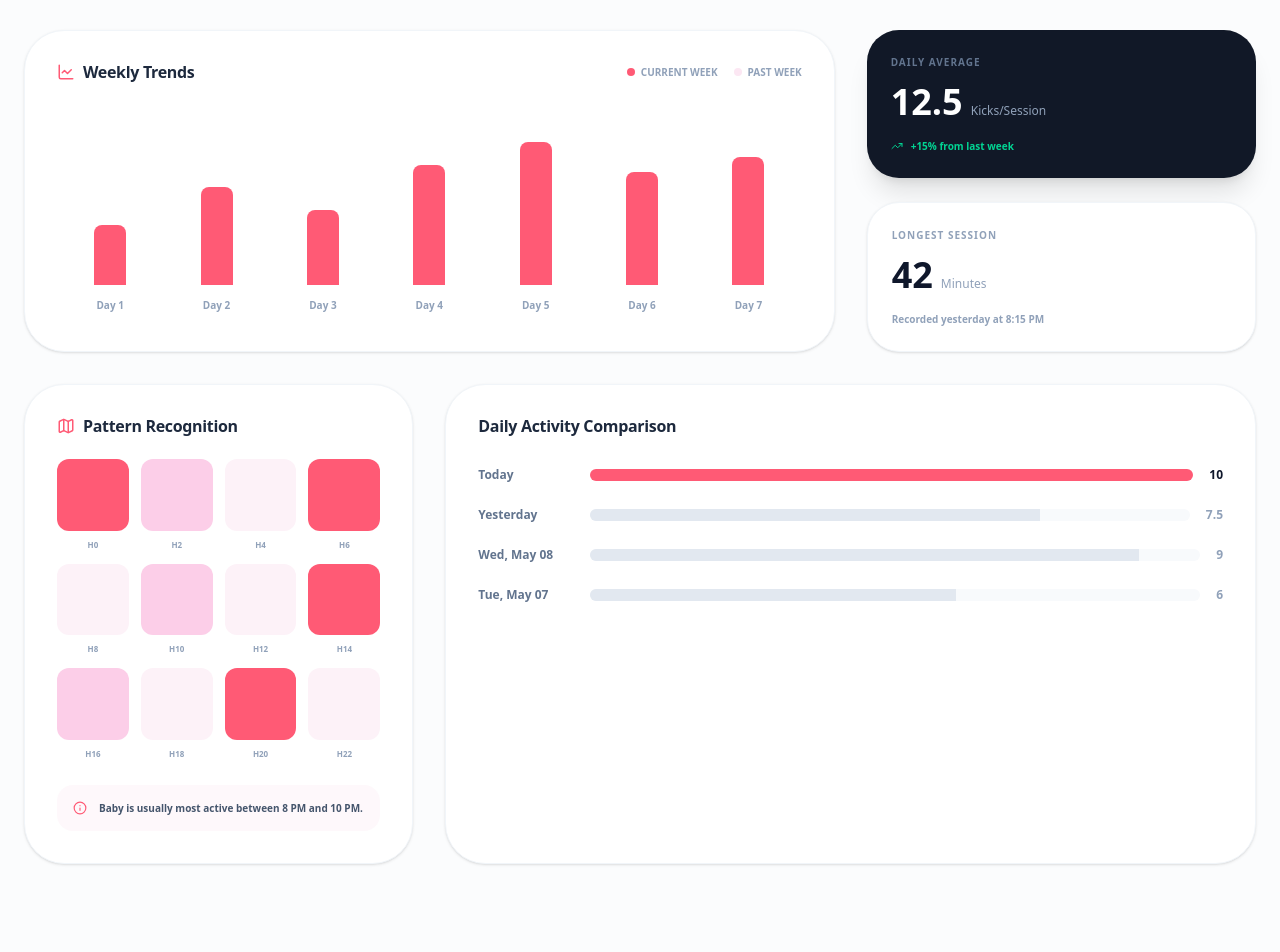
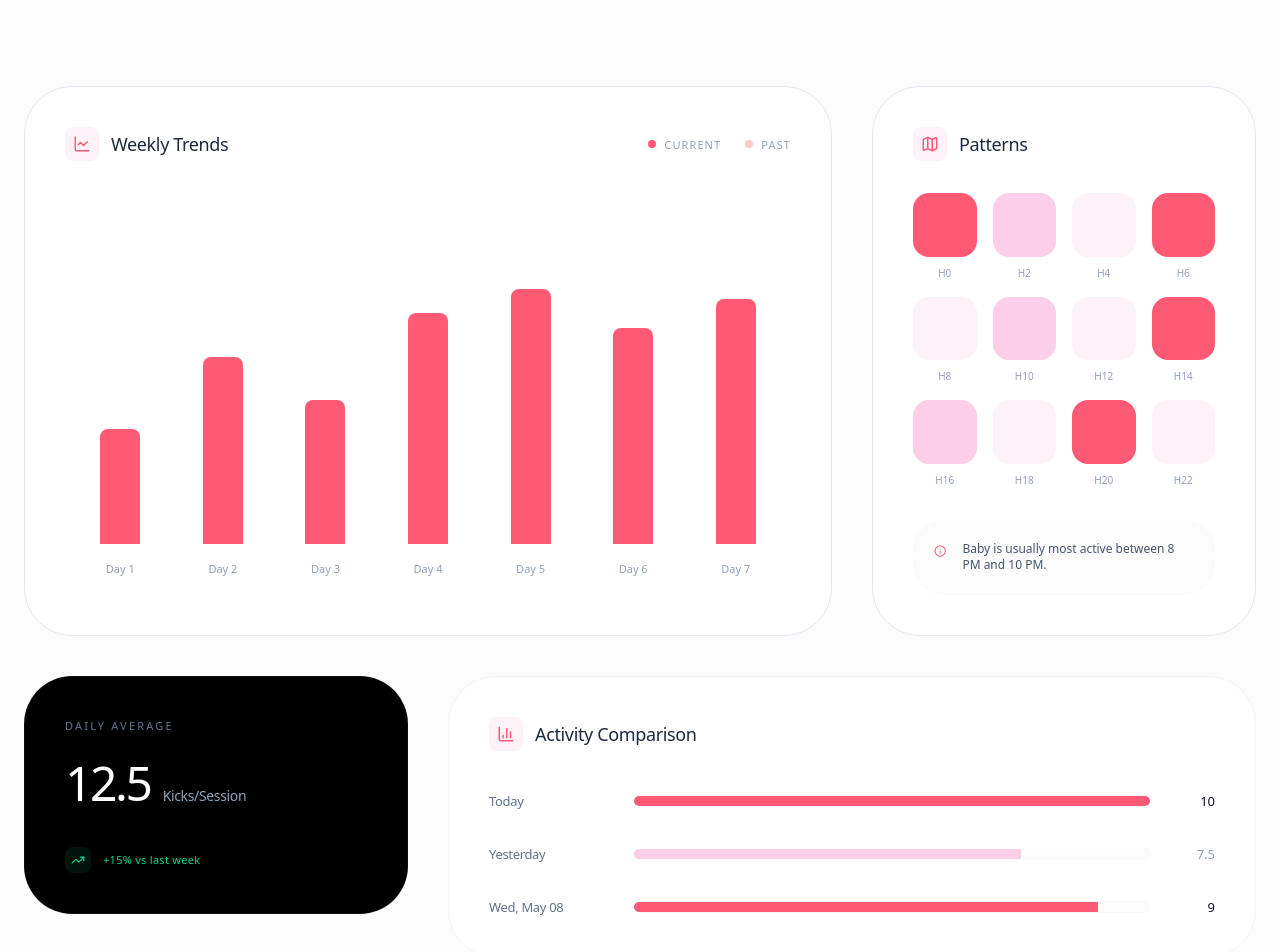
Before and after one commit to Tushardesaiii/Bump-Kicks-Landing, a Next.js app: page /features/fetal-movement-tracker in a window 1280 px wide. Shown: the part 1340-2292 px from the top of the page. Built offline with nearby package versions, Linux system fonts and the light colour scheme.

Commit message:
finishing

```diff
--- a/app/features/fetal-movement-tracker/page.jsx
+++ b/app/features/fetal-movement-tracker/page.jsx
@@ -2,7 +2,7 @@
 
 import { motion } from 'framer-motion';
 import React from 'react';
-import { Activity, BarChart3, PieChart, LineChart, Layout, Waves, Heart, CheckCircle2, TrendingUp, Calendar, Info, Map } from 'lucide-react';
+import { Activity, BarChart3, PieChart, LineChart, Layout, Waves, Heart, CheckCircle2, TrendingUp, Calendar, Info, Map ,Clock } from 'lucide-react';
 
 const appleStoreBadge = "https://upload.wikimedia.org/wikipedia/commons/3/3c/Download_on_the_App_Store_Badge.svg";
 const googlePlayBadge = "https://upload.wikimedia.org/wikipedia/commons/7/78/Google_Play_Store_badge_EN.svg";
@@ -83,148 +83,178 @@ export default function FetalMovementTrackerPage() {
       </section>
 
      {/* Unique UI Showcase Section */}
-      <section className="py-24 bg-slate-50/50 overflow-hidden">
+<section className="py-24 bg-[#FCFCFD] overflow-hidden">
   <div className="max-w-7xl mx-auto px-6">
-          <div className="text-center mb-20">
-            <h2 className="text-4xl font-bold text-slate-900 mb-4">Interactive Movement Insights</h2>
-            <p className="text-slate-500 max-w-2xl mx-auto">Beautifully designed analytics focused on trend visualization and movement patterns.</p>
+    <div className="text-center mb-24">
+      <h2 className="text-4xl font-light text-slate-900 mb-6 tracking-tight">Interactive Movement Insights</h2>
+      <p className="text-slate-500 max-w-xl mx-auto text-lg leading-relaxed font-light">Beautifully designed analytics focused on trend visualization and movement patterns.</p>
     </div>
 
-          <div className="grid grid-cols-1 md:grid-cols-2 lg:grid-cols-3 gap-8">
+    <div className="grid grid-cols-1 md:grid-cols-2 lg:grid-cols-3 gap-10">
 
       {/* Weekly Movement Analytics Widget */}
-            <div className="bg-white p-8 rounded-[2.5rem] border border-slate-100 shadow-sm col-span-1 lg:col-span-2">
-                <div className="flex justify-between items-center mb-10">
-                    <h3 className="font-bold text-slate-800 flex items-center gap-2">
-                        <LineChart size={18} className="text-[#FF5A75]" /> Weekly Trends
+      <motion.div
+        initial={{ opacity: 0, y: 20 }}
+        whileInView={{ opacity: 1, y: 0 }}
+        viewport={{ once: true }}
+        transition={{ duration: 0.8 }}
+        className="bg-white p-10 rounded-[3rem] border border-slate-200 col-span-1 lg:col-span-2 relative overflow-hidden"
+      >
+          <div className="flex justify-between items-center mb-32">
+              <h3 className="text-lg font-medium text-slate-800 flex items-center gap-3">
+                  <div className="p-2 bg-pink-50 rounded-lg"><LineChart size={18} className="text-[#FF5A75]" /></div>
+                  Weekly Trends
               </h3>
-                    <div className="flex gap-4">
-                        <div className="flex items-center gap-1.5 text-[10px] font-bold text-slate-400 uppercase">
-                            <span className="w-2 h-2 rounded-full bg-[#FF5A75]" /> Current Week
+              <div className="flex gap-6">
+                <div className="flex items-center gap-2 text-[11px] font-normal text-slate-400 uppercase tracking-widest">
+                    <span className="w-2 h-2 rounded-full bg-[#FF5A75]" /> Current
                 </div>
-                        <div className="flex items-center gap-1.5 text-[10px] font-bold text-slate-400 uppercase">
-                            <span className="w-2 h-2 rounded-full bg-pink-100" /> Past Week
+                <div className="flex items-center gap-2 text-[11px] font-normal text-slate-400 uppercase tracking-widest">
+                    <span className="w-2 h-2 rounded-full bg-red-200" /> Past
                 </div>
               </div>
           </div>
-                <div className="h-48 relative flex items-end justify-between">
-                    {/* Simplified Line Chart Representation using Bars for clarity */}
+          <div className="h-72 relative flex items-end justify-between px-4 gap-6">
               {[40, 65, 50, 80, 95, 75, 85].map((val, i) => (
-                        <div key={i} className="flex-1 flex flex-col items-center gap-3 relative h-full justify-end">
+                  <div key={i} className="flex-1 flex flex-col items-center gap-4 relative h-full justify-end group">
                       <motion.div
                           initial={{ height: 0 }}
-                                whileInView={{ height: `${val * 1.5}px` }}
-                                transition={{ duration: 1, delay: i * 0.05 }}
-                                className="w-8 bg-[#FF5A75] rounded-t-lg z-10"
+                          whileInView={{ height: `${val}%` }}
+                          viewport={{ once: true }}
+                          transition={{ duration: 1, ease: "circOut", delay: i * 0.05 }}
+                          className="w-full max-w-10 bg-[#FF5A75] rounded-t-lg z-10 hover:bg-red-500 transition-colors"
                       />
                       <motion.div
                           initial={{ height: 0 }}
-                                whileInView={{ height: `${(val - 15) * 1.5}px` }}
-                                transition={{ duration: 1.2, delay: i * 0.05 }}
-                                className="w-8 bg-pink-50 rounded-t-lg absolute bottom-11 opacity-60"
+                          whileInView={{ height: `${val - 15}%` }}
+                          viewport={{ once: true }}
+                          transition={{ duration: 1.2, ease: "circOut", delay: i * 0.05 }}
+                          className="w-full max-w-[40px] bg-pink-50 rounded-t-2xl absolute bottom-12 opacity-60"
                       />
-                            <span className="text-[10px] font-bold text-slate-400">Day {i+1}</span>
+                      <span className="text-[11px] font-normal text-slate-400">Day {i+1}</span>
                   </div>
               ))}
           </div>
+      </motion.div>
+
+      {/* Heatmap Activity Chart Widget */}
+      <motion.div
+        initial={{ opacity: 0, scale: 0.95 }}
+        whileInView={{ opacity: 1, scale: 1 }}
+        viewport={{ once: true }}
+        transition={{ duration: 0.8 }}
+        className="bg-white p-10 rounded-[3rem] border border-slate-200 flex flex-col"
+      >
+          <h3 className="text-lg font-medium text-slate-800 mb-8 flex items-center gap-3">
+              <div className="p-2 bg-pink-50 rounded-lg"><Map size={18} className="text-[#FF5A75]" /></div>
+              Patterns
+          </h3>
+          <div className="grid grid-cols-4 gap-4 flex-1">
+              {Array.from({ length: 12 }).map((_, i) => (
+                  <div key={i} className="space-y-2">
+                      <div className={`aspect-square rounded-2xl transition-all ${[0, 3, 7, 10].includes(i) ? 'bg-[#FF5A75]' : [1, 5, 8].includes(i) ? 'bg-pink-200' : 'bg-pink-50'}`} />
+                      <span className="block text-center text-[10px] font-normal text-slate-400">H{i*2}</span>
                   </div>
+              ))}
+          </div>
+          <div className="mt-8 p-5 bg-[#FCFCFD] rounded-[2rem] border border-slate-50 flex items-start gap-4">
+              <Info size={16} className="text-[#FF5A75] mt-0.5" />
+              <span className="text-[12px] font-light text-slate-600 leading-snug">Baby is usually most active between 8 PM and 10 PM.</span>
+          </div>
+      </motion.div>
 
       {/* Average Movement Cards Widget */}
-            <div className="space-y-6">
-                <div className="bg-[#111827] p-6 rounded-[2rem] text-white shadow-xl">
-                    <p className="text-[10px] font-bold text-slate-500 uppercase tracking-widest mb-3">Daily Average</p>
-                    <div className="flex items-baseline gap-2">
-                        <span className="text-4xl font-black">12.5</span>
-                        <span className="text-xs text-slate-400">Kicks/Session</span>
+      <motion.div
+        initial={{ opacity: 0, x: 20 }}
+        whileInView={{ opacity: 1, x: 0 }}
+        viewport={{ once: true }}
+        transition={{ duration: 0.8 }}
+        className="space-y-8"
+      >
+          <div className="bg-black p-10 rounded-[3rem] text-white border border-white/5 relative overflow-hidden">
+              <p className="text-[11px] font-normal text-slate-500 uppercase tracking-[0.2em] mb-6">Daily Average</p>
+              <div className="flex items-baseline gap-3">
+                <span className="text-5xl font-light tracking-tighter">12.5</span>
+                <span className="text-sm font-light text-slate-400 tracking-tight">Kicks/Session</span>
               </div>
-                    <div className="mt-4 flex items-center gap-2 text-[10px] text-emerald-400 font-bold">
-                        <TrendingUp size={12} /> +15% from last week
-                    </div>
-                </div>
-                <div className="bg-white p-6 rounded-[2rem] border border-slate-100 shadow-sm">
-                    <p className="text-[10px] font-bold text-slate-400 uppercase tracking-widest mb-3">Longest Session</p>
-                    <div className="flex items-baseline gap-2">
-                        <span className="text-4xl font-black text-slate-900">42</span>
-                        <span className="text-xs text-slate-400">Minutes</span>
-                    </div>
-                    <p className="mt-4 text-[10px] text-slate-400 font-bold">Recorded yesterday at 8:15 PM</p>
+              <div className="mt-10 flex items-center gap-3">
+                  <div className="p-1.5 bg-emerald-500/10 rounded-lg"><TrendingUp size={14} className="text-emerald-400" /></div>
+                  <span className="text-[11px] text-emerald-400 font-normal tracking-wide">+15% vs last week</span>
+
+
               </div>
           </div>
 
-            {/* Heatmap Activity Chart Widget */}
-            <div className="bg-white p-8 rounded-[2.5rem] border border-slate-100 shadow-sm">
-                <h3 className="font-bold text-slate-800 mb-6 flex items-center gap-2">
-                    <Map size={18} className="text-[#FF5A75]" /> Pattern Recognition
+      </motion.div>
+
+      {/* Timeline Comparison Graph Widget */}
+      <motion.div
+        initial={{ opacity: 0, y: 20 }}
+        whileInView={{ opacity: 1, y: 0 }}
+        viewport={{ once: true }}
+        transition={{ duration: 0.8, delay: 0.2 }}
+        className="bg-white p-10 rounded-[3rem] border border-slate-100 lg:col-span-2"
+      >
+          <h3 className="text-lg font-medium text-slate-800 mb-10 flex items-center gap-3">
+              <div className="p-2 bg-pink-50 rounded-lg"><BarChart3 size={18} className="text-[#FF5A75]" /></div>
+              Activity Comparison
           </h3>
-                <div className="grid grid-cols-4 gap-3">
-                    {Array.from({ length: 12 }).map((_, i) => (
-                        <div key={i} className="space-y-2">
-                            <div className={`aspect-square rounded-xl ${[0, 3, 7, 10].includes(i) ? 'bg-[#FF5A75]' : [1, 5, 8].includes(i) ? 'bg-pink-200' : 'bg-pink-50'}`} />
-                            <span className="block text-center text-[8px] font-bold text-slate-400">H{i*2}</span>
+          <div className="space-y-8">
+              {[
+                  { day: 'Today', val: 100, active: true },
+                  { day: 'Yesterday', val: 75, active: false },
+                  { day: 'Wed, May 08', val: 90, active: true },
+              ].map((item, i) => (
+                  <div key={i} className="flex items-center gap-8">
+                      <span className="text-[13px] font-light text-slate-500 w-28 tracking-tight">{item.day}</span>
+                      <div className="flex-1 h-3 bg-[#FCFCFD] border border-slate-50 rounded-full overflow-hidden">
+                          <motion.div
+                              initial={{ width: 0 }}
+                              whileInView={{ width: `${item.val}%` }}
+                              viewport={{ once: true }}
+                              transition={{ duration: 1.5, ease: "circOut" }}
+                              className={`h-full ${item.active ? 'bg-[#FF5A75]' : 'bg-pink-200'}`}
+                          />
+                      </div>
+                      <span className={`text-[13px] font-light w-8 text-right ${item.active ? 'text-slate-900' : 'text-slate-400'}`}>
+                        {item.val/10}
+                      </span>
                   </div>
               ))}
           </div>
-                <div className="mt-6 p-4 bg-pink-50/50 rounded-2xl flex items-center gap-3">
-                    <Info size={14} className="text-[#FF5A75]" />
-                    <span className="text-[10px] font-bold text-slate-600 leading-tight">Baby is usually most active between 8 PM and 10 PM.</span>
-                </div>
-            </div>
-
-            {/* Timeline Comparison Graph Widget */}
-            <div className="bg-white p-8 rounded-[2.5rem] border border-slate-100 shadow-sm lg:col-span-2">
-                <h3 className="font-bold text-slate-800 mb-8">Daily Activity Comparison</h3>
-                <div className="space-y-6">
-                    {[
-                        { day: 'Today', val: 100, active: true },
-                        { day: 'Yesterday', val: 75, active: false },
-                        { day: 'Wed, May 08', val: 90, active: false },
-                        { day: 'Tue, May 07', val: 60, active: false },
-                    ].map((item, i) => (
-                        <div key={i} className="flex items-center gap-4">
-                            <span className="text-xs font-bold text-slate-500 w-24">{item.day}</span>
-                            <div className="flex-1 h-3 bg-slate-50 rounded-full overflow-hidden">
-                                <motion.div
-                                    initial={{ width: 0 }}
-                                    whileInView={{ width: `${item.val}%` }}
-                                    className={`h-full ${item.active ? 'bg-[#FF5A75]' : 'bg-slate-200'}`}
-                                />
-                            </div>
-                            <span className={`text-xs font-black ${item.active ? 'text-slate-900' : 'text-slate-400'}`}>{item.val/10}</span>
-                        </div>
-                    ))}
-                </div>
-            </div>
+      </motion.div>
 
     </div>
   </div>
 </section>
 
+
       {/* Benefits Section */}
       <section className="py-24 max-w-7xl mx-auto px-6 text-center">
         <div className="bg-[#FFFBFC] p-16 rounded-[3rem] border border-pink-50">
-            <h2 className="text-3xl font-bold mb-8 text-slate-900">Understand Baby's Unique Rhythm</h2>
+            <h2 className="text-3xl font-medium mb-8 text-slate-900">Understand Baby's Unique Rhythm</h2>
             <p className="text-slate-500 max-w-3xl mx-auto text-lg leading-relaxed">
                 Every baby develops unique movement habits. Tracking these patterns over time helps moms feel more aware, connected, and informed throughout pregnancy.
             </p>
             <div className="mt-12 grid grid-cols-1 md:grid-cols-3 gap-8">
-                <div className="flex items-center gap-4 text-left p-6 bg-white rounded-[2rem] shadow-sm border border-pink-50">
+                <div className="flex items-center gap-4 text-left p-6 bg-white rounded-[2rem]  border border-pink-50">
                     <div className="bg-pink-50 p-4 rounded-2xl text-[#FF5A75]"><TrendingUp /></div>
                     <div>
-                        <p className="font-bold text-slate-800">Stay Aware</p>
+                        <p className="font-medium text-slate-800">Stay Aware</p>
                         <p className="text-xs text-slate-400">Notice small changes instantly</p>
                     </div>
                 </div>
-                <div className="flex items-center gap-4 text-left p-6 bg-white rounded-[2rem] shadow-sm border border-pink-50">
+                <div className="flex items-center gap-4 text-left p-6 bg-white rounded-[2rem]  border border-pink-50">
                     <div className="bg-pink-50 p-4 rounded-2xl text-[#FF5A75]"><Heart /></div>
                     <div>
-                        <p className="font-bold text-slate-800">Connected</p>
+                        <p className="font-medium text-slate-800">Connected</p>
                         <p className="text-xs text-slate-400">Deepen your bond through data</p>
                     </div>
                 </div>
-                <div className="flex items-center gap-4 text-left p-6 bg-white rounded-[2rem] shadow-sm border border-pink-50">
+                <div className="flex items-center gap-4 text-left p-6 bg-white rounded-[2rem]  border border-pink-50">
                     <div className="bg-pink-50 p-4 rounded-2xl text-[#FF5A75]"><Activity /></div>
                     <div>
-                        <p className="font-bold text-slate-800">Informed</p>
+                        <p className="font-medium text-slate-800">Informed</p>
                         <p className="text-xs text-slate-400">Know exactly what's normal</p>
                     </div>
                 </div>
@@ -236,7 +266,7 @@ export default function FetalMovementTrackerPage() {
       <section className="mb-24 mx-6">
         <div className="max-w-7xl mx-auto bg-pink-50/50 rounded-[2.5rem] p-12 md:p-20 flex flex-col md:flex-row justify-between items-center border border-pink-100">
           <div className="text-center md:text-left mb-8 md:mb-0">
-            <h2 className="text-3xl font-bold mb-4">Discover Baby's Rhythm</h2>
+            <h2 className="text-3xl font-medium mb-4">Discover Baby's Rhythm</h2>
             <p className="text-slate-500">Join thousands of moms using beautiful analytics <br/> to track their baby's unique movement trends.</p>
           </div>
           <motion.div
--- a/app/features/pregnancy-reminders/page.jsx
+++ b/app/features/pregnancy-reminders/page.jsx
@@ -215,6 +215,7 @@ export default function PregnancyRemindersPage() {
                             <motion.div
                                 initial={{ height: 0 }}
                                 whileInView={{ height: `${val * 1.2}px` }}
+                                viewport={{ once: true }}
                                 transition={{ duration: 1, delay: i * 0.05 }}
                                 className={`w-3 rounded-full ${val === 100 ? 'bg-[#FF5A75]' : 'bg-pink-100'}`}
                             />
```
Also changed, not shown: app/components/landing/Navbar.tsx (+67 -18 lines), app/features/10-in-2-method/page.jsx (+39 -35 lines), app/features/doctor-report/page.jsx (+34 -32 lines). Lines whose indentation alone changed are shown as unchanged.
